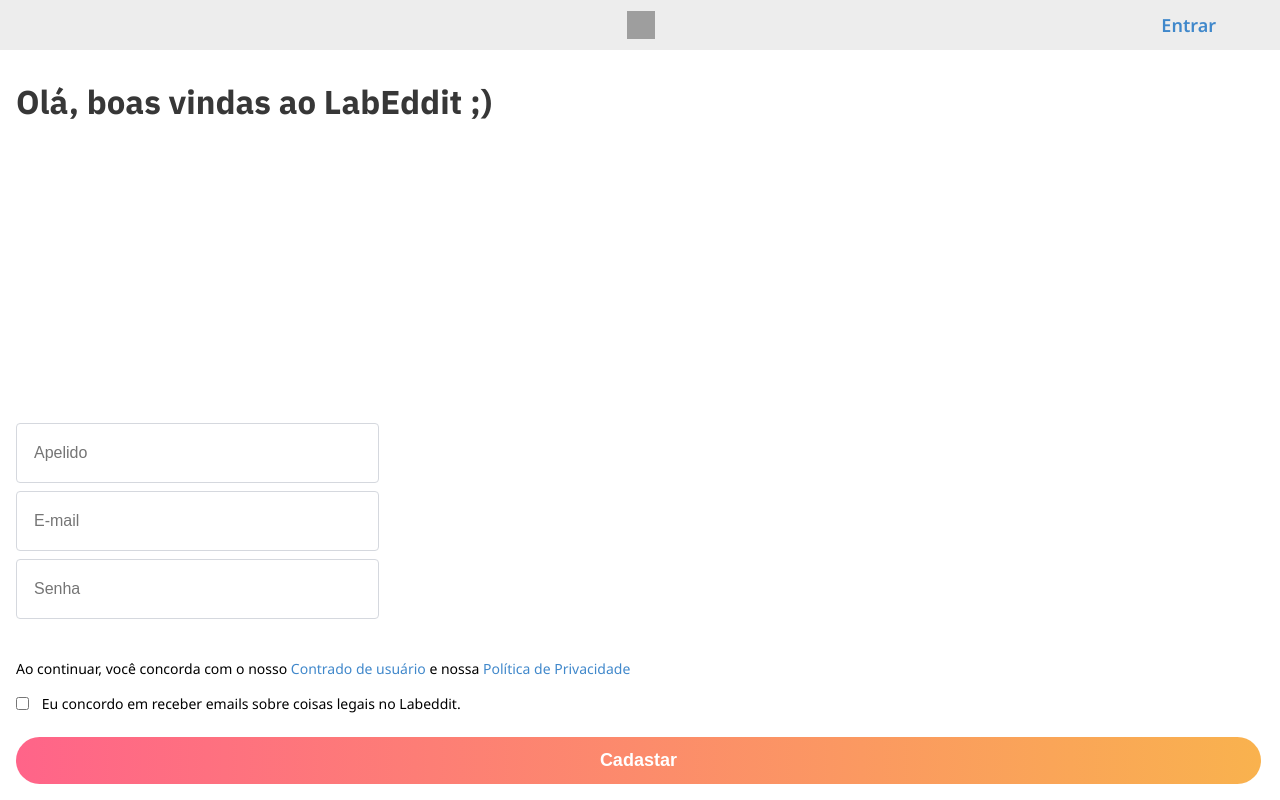
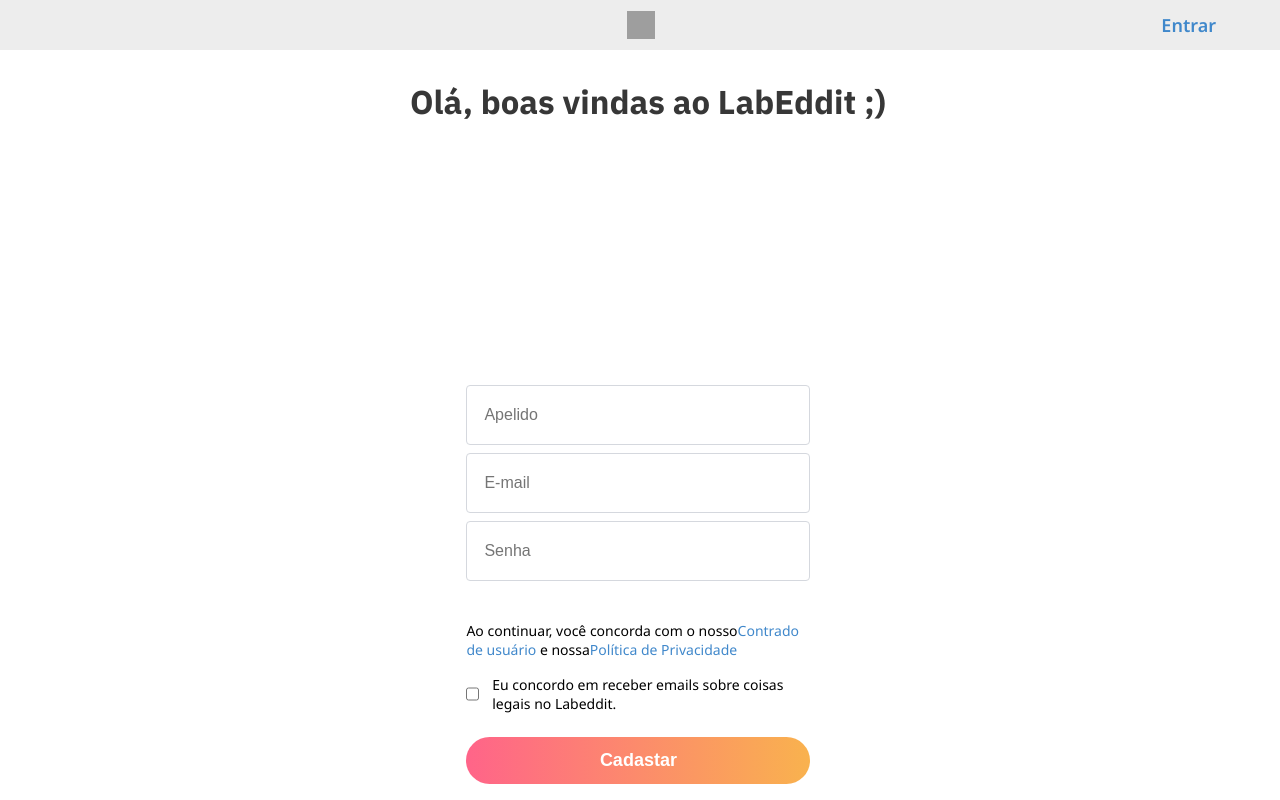
Before and after one commit to ffernanda85/projeto-labeddit-front, a React (Vite) app: page / in a window 1280 px wide. Built offline with nearby package versions, Linux system fonts and the light colour scheme; grey boxes are pictures that could not be loaded.

Commit message:
feat: adjusted signup page

```diff
--- a/src/pages/signup/SignupPage.jsx
+++ b/src/pages/signup/SignupPage.jsx
@@ -16,14 +16,14 @@ export function SignupPage() {
 
       <s.ContainerForm>
         <s.Form action="#">
-          <s.InputText type="text" placeholder="Apelido" value="" />
-          <s.InputText type="email" placeholder="E-mail" value="" />
-          <s.InputText type="text" placeholder="Senha" value="" />
+          <s.InputText type="text" placeholder="Apelido" />
+          <s.InputText type="email" placeholder="E-mail" />
+          <s.InputText type="text" placeholder="Senha" />
 
           <s.ContainerTermContract>
             <s.TextContract>
-              Ao continuar, você concorda com o nosso{" "}
-              <a href="#">Contrado de usuário</a> e nossa{" "}
+              Ao continuar, você concorda com o nosso
+              <a href="#">Contrado de usuário</a> e nossa
               <a href="#">Política de Privacidade</a>
             </s.TextContract>
 
--- a/src/pages/signup/styleSignup.jsx
+++ b/src/pages/signup/styleSignup.jsx
@@ -5,13 +5,16 @@ export const Container = styled.div`
   display: flex;
   flex-direction: column;
   justify-content: space-between;
+  align-items: center;
   padding-bottom: 1rem;
 `;
 export const Header = styled.header`
   display: flex;
   flex-direction: column;
+  align-items: center;
   gap: 30px;
   position: relative;
+  width: 100%;
 `;
 export const ContainerLogo = styled.div`
   display: flex;
@@ -50,9 +53,10 @@ export const Form = styled.form`
   gap: .5rem;
   flex-direction: column;
   font-family: "Noto Sans", sans-serif;
+  width: 360px;
+  padding: 0 .5rem;
 `
 export const InputText = styled.input`
-  width: 363px;
   height: 60px;
   padding-left: 17px;
   color: #323941;
```
